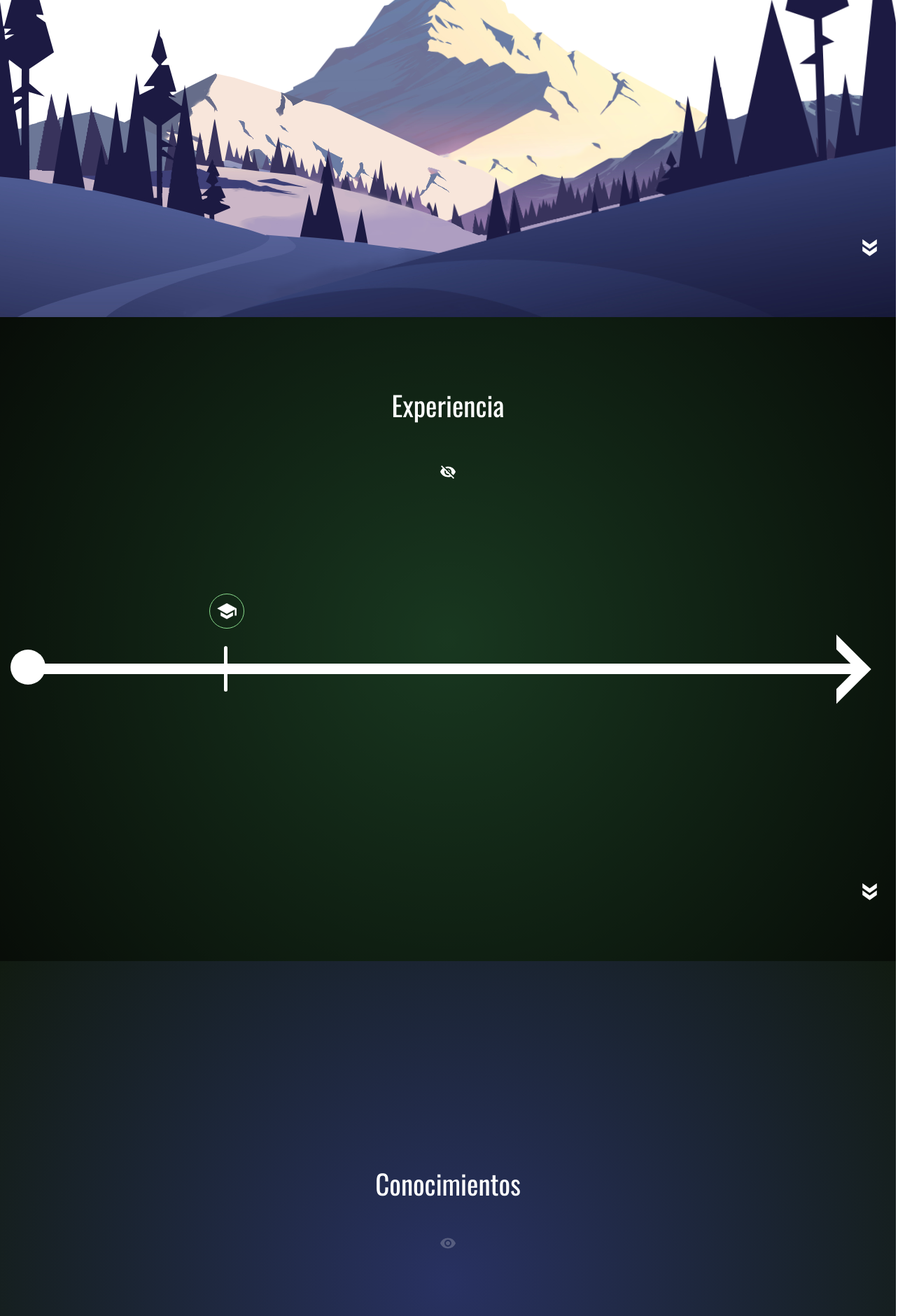
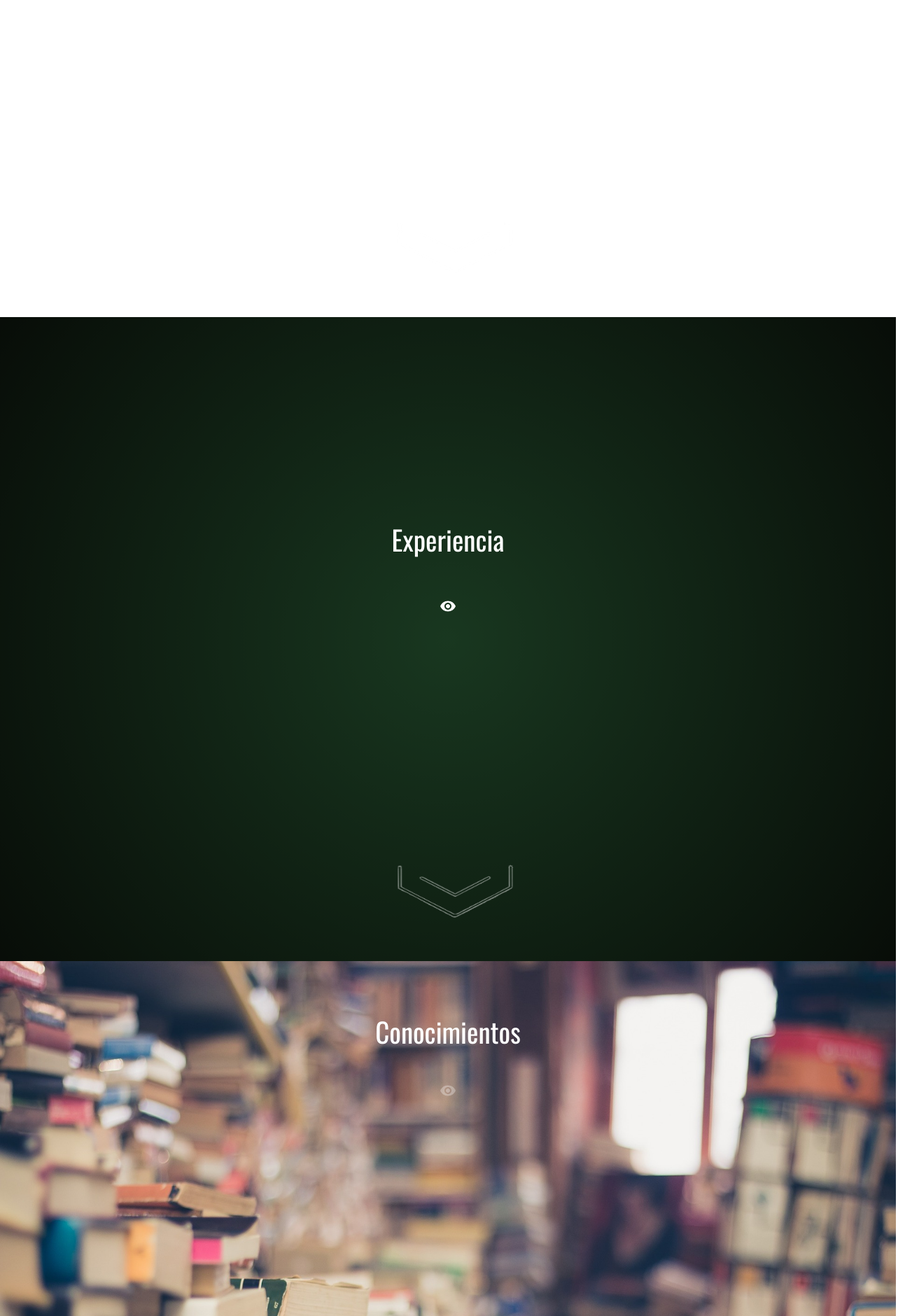
Before and after one commit to antonio9520/portafolioreact, a React (Create React App) app: page / in a window 1280 px wide. Shown: the part 1307-3187 px from the top of the page at 70% size, 1303 px wide, since content can reach past the window. Built offline with nearby package versions, Linux system fonts and the light colour scheme.

Commit message:
arreglo animaciones knoledge, experience y btns link

```diff
--- a/src/components/btnLink/BtnLink.css
+++ b/src/components/btnLink/BtnLink.css
@@ -1,77 +1,74 @@
-.div-discover{
+.div-discover {
   position: absolute;
-    bottom:50px;
+  bottom: 50px;
   right: 10px;
   padding: 10px;
   z-index: 10000;
 }
 
-  .div-discover p{
+.div-discover p {
   position: absolute;
-    transform: rotate(-90deg) ;
+  transform: rotate(-90deg);
   color: white;
-    font-family: "Oswald",sans-serif;
+  font-family: "Oswald", sans-serif;
   letter-spacing: 2px;
   padding: 10px;
-    font-size:25px;
+  font-size: 25px;
   right: -33px;
   bottom: 50px;
 }
 
-  .icon{
+.icon {
   margin-left: -20px;
   color: #fff;
-     animation: iconAnimation .8s linear infinite;
+  animation: iconAnimation 0.8s linear infinite;
   animation-direction: alternate;
-
 }
 
-  .btn-link-right{
+.btn-link-right {
   transform: rotate(90deg);
   color: white;
   margin-bottom: 20px;
-    animation: iconAnimation .8s linear infinite;
+  animation: iconAnimation 0.8s linear infinite;
   animation-direction: alternate;
-
 }
-  .btn-link-up{
+.btn-link-up {
   transform: rotate(-90deg);
   color: white;
   margin-bottom: 20px;
-    animation: iconAnimationReverse .8s linear infinite;
+  animation: iconAnimationReverse 0.8s linear infinite;
   animation-direction: alternate;
 }
 @keyframes iconAnimation {
-    0%{
+  0% {
     transform: translateY(0) rotate(90deg);
   }
-    100%{
+  100% {
     transform: translateY(20px) rotate(90deg);
   }
 }
 @keyframes iconAnimationReverse {
-    0%{
+  0% {
     transform: translateY(20px) rotate(-90deg);
   }
-    100%{
+  100% {
     transform: translateY(0) rotate(-90deg);
   }
 }
 
-
-@media (max-width: 600px){
-    .div-discover{
+@media (max-width: 600px) {
+  .div-discover {
     position: absolute;
-      bottom: 120px;
+    bottom: 60px;
     right: 10px;
     padding: 10px;
+  }
+  .btn-link-right {
+    opacity: 1;
 
   }
-    .btn-link-right{
-      opacity: 0;
-
-    }
-    .btn-link-up{
-     opacity: 0;
+  .btn-link-up {
+    opacity: 1;
+    margin-bottom: -40px;
   }
 }
--- a/src/containers/JobExperience/JobExperience.css
+++ b/src/containers/JobExperience/JobExperience.css
@@ -13,7 +13,7 @@
   position: relative;
   min-height: 115vh;
  overflow: hidden;
-
+  box-sizing: border-box;
 }
 .job-title {
   padding-top: 20%;
@@ -62,7 +62,7 @@
 .cont-show-btn {
   width: 100%;
   text-align: center;
-  padding-bottom: 300px;
+
   transition: 2s all ease;
 }
 .cont-show-btn-active {
@@ -75,7 +75,7 @@
   padding-right: 45px;
 }
 
-.container-line {
+.container-line-active {
   padding-bottom: 30px;
   opacity: 1;
   -webkit-transition: all 0.5s ease-in-out;
@@ -84,12 +84,18 @@
   -o-transition: all 0.5s ease-in-out;
   transition: all 0.5s ease-in-out;
 }
-.container-line-active {
+
+.container-line{
+  display: none;
+}
+/* .container-line-active {
   opacity: 0;
+  display: none;
 }
 
 .lineJob-enter {
   opacity: 0;
+  display: none;
 }
 .lineJob-enter-active {
   opacity: 1;
@@ -103,7 +109,8 @@
 .lineJob-exit-active {
   opacity: 0;
   transition: opacity 2000ms;
-}
+  display: none;
+} */
 
 /**image**/
 .img-job {
--- a/src/containers/JobExperience/JobExperience.jsx
+++ b/src/containers/JobExperience/JobExperience.jsx
@@ -1,4 +1,4 @@
-import React, { useState, Fragment,  useRef } from "react";
+import React, { useState, Fragment, useRef, useEffect } from "react";
 import "./JobExperience.css";
 import { IconButton, Hidden } from "@material-ui/core";
 import { BtnLink } from "../../components";
@@ -10,12 +10,23 @@ import img2 from "../../resources/img/duoc.jpg";
 import duoc2 from "../../resources/img/duoc2.jpg";
 import duoc3 from "../../resources/img/duoc3.jpg";
 import CardExperience from "./mdUp/CardExperience";
+import arrow from "../../resources/img/arrow.png"
+import { Link } from "react-scroll";
 
-const JobExperience = () => {
+const JobExperience = (props) => {
+  const { experience } = props;
   const [image, setImage] = useState();
   const [time, setTime] = useState(false);
   const [collapse, setCollapse] = useState(true);
   const timeToClear = useRef(false);
+
+  useEffect(() => {
+    if (experience) {
+      setCollapse(true);
+    } else {
+      setCollapse(false);
+    }
+  }, [experience]);
 
   const changeImage = () => {
     // setImage(img);
@@ -60,13 +71,7 @@ const JobExperience = () => {
             </IconButton>
           </div>
           <Hidden smDown>
-            <CSSTransition
-              in={collapse}
-              unmountOnExit
-              timeout={2000}
-              classNames="lineJob"
-            >
-              <div>
+            <div className={collapse ? "container-line-active" : "container-line"}>
               <Grid container>
                 <Grid item xs={2} sm={2} md={2}>
                   <CardArrow>
@@ -103,20 +108,13 @@ const JobExperience = () => {
                     <Line />
                   </CardArrow>
                 </Grid>
-                  <Grid
-                    item
-                    xs={2}
-                    sm={2}
-                    md={2}
-                    className="container-line-end"
-                  >
+                <Grid item xs={2} sm={2} md={2} className="container-line-end">
                   <CardArrow>
                     <LineEnd />
                   </CardArrow>
                 </Grid>
               </Grid>
             </div>
-            </CSSTransition>
           </Hidden>
           <Hidden mdUp>
             <CSSTransition
@@ -139,7 +137,19 @@ const JobExperience = () => {
             </CSSTransition>
           </Hidden>
         </div>
-        <BtnLink p="" link="knowledge" classBtn="btn-link-right" />
+        <div className="arrow-about">
+      <Link
+          activeClass="active"
+          className="link"
+          to="knowledge"
+          spy={true}
+          offset={50}
+          duration={500}
+        >
+           <img src={arrow} alt="arrow"></img>
+        </Link>
+
+      </div>
       </div>
     </Fragment>
   );
--- a/src/containers/JobExperience/components/componentStyles.css
+++ b/src/containers/JobExperience/components/componentStyles.css
@@ -124,8 +124,8 @@
   position: relative;
 }
 .card-front span {
-  transform: scale(1);
-  animation: pulse-black 2s infinite ease-in-out alternate;
+  /* transform: scale(1);
+  animation: pulse-black 2s infinite ease-in-out alternate; */
 }
 
 .card-front {
@@ -162,7 +162,14 @@
 .card-front .animation-button{
  color: white;
  border: 1px solid white;
- animation: animationBtnJob 3s ease-in-out infinite alternate;
+ animation: animationBtnJob .5s ease-in-out alternate forwards;
+animation-iteration-count: 10;
+}
+
+.card-front .animation-button:hover{
+ color: white;
+ border: 1px solid white;
+ opacity: 1;
 }
 .card-front-active .animation-button{
   color: white;
@@ -171,19 +178,10 @@
  }
 @keyframes animationBtnJob{
   0%{
-    border: 1px solid white;
-  }
-  25%{
-    border: 1px solid rgb(75, 202, 81);
-  }
-  50%{
-    border: 1px solid rgb(65, 157, 185);
-  }
-  75%{
-    border: 1px solid rgb(82, 52, 216);
+   opacity: 1;
   }
   100%{
-    border: 1px solid rgb(179, 22, 22);
+   opacity: .2;
   }
 }
 
--- a/src/containers/Knowledge/Knowledge.css
+++ b/src/containers/Knowledge/Knowledge.css
@@ -92,6 +92,7 @@
   width: 100%;
   min-height: 115vh;
   position: relative;
+  overflow: hidden;
 }
 
 .cont-body-know {
@@ -109,7 +110,7 @@
   overflow: hidden;
 }
 
-.title-know {
+/* .title-know {
   padding-top: 20%;
   color: white;
   text-align: center;
@@ -117,7 +118,7 @@
   font-family: "Oswald", sans-serif;
   font-weight: 400;
   font-size: 3em;
-}
+} */
 .title-know-active {
   padding-top: 3%;
   padding-bottom: 0;
@@ -132,10 +133,12 @@
   width: 100%;
   position: relative;
   text-align: center;
+  padding-bottom: 20px;
   transition: 2s all ease;
 }
 .show-btn-know-active {
   width: 100%;
+  position: relative;
   text-align: center;
   padding-bottom: 20px;
   transition: 2s all ease;
@@ -163,7 +166,7 @@
 
 /***Transition***/
 
-.transition-know-enter {
+/* .transition-know-enter {
   opacity: 0;
 }
 
@@ -179,7 +182,7 @@
 .transition-know-exit-active {
   opacity: 0;
   transition: opacity 2000ms;
-}
+} */
 
 
 @media  (max-width: 600px) {
--- a/src/containers/Knowledge/Knowledge.jsx
+++ b/src/containers/Knowledge/Knowledge.jsx
@@ -1,10 +1,13 @@
-import React, { useState } from "react";
+import React, { useState, useEffect } from "react";
 import "./Knowledge.css";
 import img from "../../resources/img/books.jpg";
-import { Grid, IconButton } from "@material-ui/core";
-import {BtnLink} from "../../components";
+import { Grid, IconButton, Hidden } from "@material-ui/core";
+import { BtnLink } from "../../components";
+import { languages, frameworks, databases, others } from "./data";
 import Categories from "./components/categories";
 import KnowItem from "./components/KnowItem";
+import arrow from "../../resources/img/arrow.png"
+import { Link } from "react-scroll";
 import {
   Code,
   Storage,
@@ -15,109 +18,31 @@ import {
 } from "@material-ui/icons";
 import { CSSTransition } from "react-transition-group";
 
-const Knowledge = () => {
+const Knowledge = (props) => {
+  const { knowledge } = props;
   const [collapse, setCollapse] = useState(false);
 
-  const languages = [
-    {
-      avatar: "I",
-      typo: "Javascript",
-      className: "avatar-int",
-    },
-    {
-      avatar: "I",
-      typo: "Html",
-      className: "avatar-int",
-    },
-    {
-      avatar: "I",
-      typo: "Css",
-      className: "avatar-int",
-    },
-    {
-      avatar: "N",
-      typo: "Sql",
-      className: "avatar-novice",
-    },
-
-  ];
-  const databases = [
-    {
-      avatar: "N",
-      typo: "MongoDB",
-      className: "avatar-novice",
-    },
-    {
-      avatar: "N",
-      typo: "Sql server",
-      className: "avatar-novice",
-    },
-    {
-      avatar: "N",
-      typo: "Firebase",
-      className: "avatar-novice",
-    },
-  ];
-  const frameworks = [
-    {
-      avatar: "I",
-      typo: "ReactJs",
-      className: "avatar-int",
-    },
-    {
-      avatar: "N",
-      typo: "NodeJs",
-      className: "avatar-novice",
-    },
-    {
-      avatar: "N",
-      typo: "Express",
-      className: "avatar-novice",
-    },
-  ];
-
-  const others = [
-    {
-      avatar: "I",
-      typo: "GitHub",
-      className: "avatar-int",
-    },
-    {
-      avatar: "I",
-      typo: "Redux",
-      className: "avatar-int",
-    },
-    {
-      avatar: "I",
-      typo: "Material-ui",
-      className: "avatar-int",
-    },
-    {
-      avatar: "N",
-      typo: "Photoshop",
-      className: "avatar-novice",
-    },
-  ];
+  useEffect(() => {
+    if (knowledge) {
+      setCollapse(true);
+    } else {
+      setCollapse(false);
+    }
+  }, [knowledge]);
   const handleClick = () => {
     setCollapse(!collapse);
   };
   return (
     <div className="container-Know" id="knowledge">
-
       <div className="overlay-know"></div>
-      <CSSTransition classNames="transition-know"
-            in={collapse}
-            unmountOnExit
-            timeout={2000}>
       <img className="img-know" src={img} alt="img-know"></img>
-      </CSSTransition>
       <div className="cont-body-know">
         <Grid container>
           <Grid item xs={12} sm={12} md={12}>
-            <h2 className={collapse ? "title-know-active" : "title-know"} >
-              Conocimientos
-            </h2>
-            <div className={ collapse ? "show-btn-know-active" : "show-btn-know"}>
+            <h2 className="title-know-active">Conocimientos</h2>
+            <div
+              className={collapse ? "show-btn-know-active" : "show-btn-know"}
+            >
               <IconButton onClick={handleClick}>
                 {collapse ? (
                   <VisibilityOff className="btn-show-job-off" />
@@ -127,16 +52,10 @@ const Knowledge = () => {
               </IconButton>
             </div>
           </Grid>
-          <CSSTransition
-            classNames="transition-know"
-            in={collapse}
-            unmountOnExit
-            timeout={2000}
-          >
           <Grid container>
             <Grid item xs={12} sm={12} md={12}>
               <div>
-                  <Categories collapse={collapse}/>
+                <Categories collapse={collapse} />
               </div>
             </Grid>
             <Grid item xs={12} sm={6} md={3} style={{ textAlign: "center" }}>
@@ -176,10 +95,21 @@ const Knowledge = () => {
               />
             </Grid>
           </Grid>
-          </CSSTransition>
         </Grid>
       </div>
-      <BtnLink p="" link="proyects" classBtn="btn-link-right"/>
+      <div className="arrow-about">
+      <Link
+          activeClass="active"
+          className="link"
+          to="proyects"
+          spy={true}
+          offset={50}
+          duration={500}
+        >
+           <img src={arrow} alt="arrow"></img>
+        </Link>
+
+      </div>
     </div>
   );
 };
--- /dev/null
+++ b/src/containers/Knowledge/data.js
@@ -0,0 +1,79 @@
+ export const languages = [
+    {
+      avatar: "I",
+      typo: "Javascript",
+      className: "avatar-int",
+    },
+    {
+      avatar: "I",
+      typo: "Html",
+      className: "avatar-int",
+    },
+    {
+      avatar: "I",
+      typo: "Css",
+      className: "avatar-int",
+    },
+    {
+      avatar: "N",
+      typo: "Sql",
+      className: "avatar-novice",
+    },
+  ];
+  export const databases = [
+    {
+      avatar: "N",
+      typo: "MongoDB",
+      className: "avatar-novice",
+    },
+    {
+      avatar: "N",
+      typo: "Sql server",
+      className: "avatar-novice",
+    },
+    {
+      avatar: "N",
+      typo: "Firebase",
+      className: "avatar-novice",
+    },
+  ];
+  export const frameworks = [
+    {
+      avatar: "I",
+      typo: "ReactJs",
+      className: "avatar-int",
+    },
+    {
+      avatar: "N",
+      typo: "NodeJs",
+      className: "avatar-novice",
+    },
+    {
+      avatar: "N",
+      typo: "Express",
+      className: "avatar-novice",
+    },
+  ];
+
+  export const others = [
+    {
+      avatar: "I",
+      typo: "GitHub",
+      className: "avatar-int",
+    },
+    {
+      avatar: "I",
+      typo: "Redux",
+      className: "avatar-int",
+    },
+    {
+      avatar: "I",
+      typo: "Material-ui",
+      className: "avatar-int",
+    },
+    {
+      avatar: "N",
+      typo: "Photoshop",
+      className: "avatar-novice",
+    },
+  ];
--- a/src/containers/about/About.css
+++ b/src/containers/about/About.css
@@ -17,7 +17,6 @@
   min-width: 100%;
 }
 
-
 .backImg img {
   position: absolute;
   min-width: 100%;
@@ -34,14 +33,14 @@
     filter: hue-rotate(360deg);
   }
 }
-.backImgxs{
+.backImgxs {
   display: none;
 }
 .hidden {
   display: none;
 }
-.primeraxs{
-display: none;
+.primeraxs {
+  display: none;
 }
 
 .primera {
@@ -53,7 +52,6 @@ display: none;
   z-index: 1000;
   animation: movrl 4s infinite ease-in-out;
   animation-direction: alternate;
-
 }
 .segunda {
   position: absolute;
@@ -62,20 +60,20 @@ display: none;
   bottom: -20px;
   width: 100%;
   animation: movsegunda 4s infinite ease-in-out;
-  animation-delay: .1s;
+  animation-delay: 0.1s;
   animation-direction: alternate;
 }
-.tercera{
+.tercera {
   position: absolute;
   transition: 0.5s all;
   left: -10px;
   bottom: -10px;
   width: 100%;
   animation: movsegunda 5s infinite ease-in-out;
-  animation-delay: .7s;
+  animation-delay: 0.7s;
   animation-direction: alternate;
 }
-.cuarta{
+.cuarta {
   position: absolute;
   bottom: -20px;
   right: -12px;
@@ -85,7 +83,7 @@ display: none;
   animation: movrl 6s infinite ease-in-out;
   animation-direction: alternate;
 }
-.quinta{
+.quinta {
   position: absolute;
   transition: 0.5s all;
   left: -10px;
@@ -96,12 +94,12 @@ display: none;
   animation-direction: alternate;
 }
 
-.sexta{
+.sexta {
   position: absolute;
 
   width: 100%;
   bottom: 0;
-  animation-delay: .4s;
+  animation-delay: 0.4s;
   animation: movrl 4.4s infinite ease-in-out;
   animation-direction: alternate;
 }
@@ -113,19 +111,19 @@ display: none;
 }
 
 @keyframes movrl {
-  0%{
+  0% {
     transform: rotate(-2deg);
   }
-  100%{
+  100% {
     transform: rotate(2deg);
   }
 }
 
-@keyframes movsegunda{
-  0%{
+@keyframes movsegunda {
+  0% {
     transform: rotate(2deg);
   }
-  100%{
+  100% {
     transform: rotate(-2deg);
   }
 }
@@ -153,9 +151,30 @@ display: none;
   animation-duration: 5s;
 }
 
-@media  (max-width: 600px) {
-
-  .backImgxs{
+.arrow-about{
+  position: absolute;
+  bottom: 50px;
+  right: 0;
+  left: 0;
+  display: flex;
+  justify-content: center;
+  z-index: 10000;
+}
+.arrow-about img{
+  width: 200px;
+  height: 100px;
+  cursor: pointer;
+  opacity: .5;
+  filter: grayscale(100%)
+}
+.arrow-about img:hover{
+  width: 200px;
+  height: 100px;
+  cursor: pointer;
+  opacity: 1;
+}
+@media (max-width: 600px) {
+  .backImgxs {
     position: fixed;
     /* background: black; */
     overflow: hidden;
@@ -164,25 +183,25 @@ display: none;
     bottom: 0;
     top: 0;
     height: 100vh;
-    min-width: 100%;
+    width: 100%;
     display: block;
   }
   .backImgxs img {
     position: absolute;
-    min-width: 100%;
+    width: 100%;
     height: 100vh;
     top: 0;
     overflow: hidden;
   }
   .backImg img {
-   display: none;
-  }
-  .backImg{
     display: none;
   }
-  .primeraxs{
+  .backImg {
+    display: none;
+  }
+  .primeraxs {
     position: absolute;
-    animation-delay: .4s;
+    animation-delay: 0.4s;
     animation: movrl 4.4s infinite ease-in-out;
     animation-direction: alternate;
     left: -15px;
@@ -194,30 +213,26 @@ display: none;
   }
   .primera {
     display: none;
-
   }
   .segunda {
     display: none;
   }
-  .tercera{
+  .tercera {
     display: none;
   }
-  .cuarta{
+  .cuarta {
     display: none;
   }
-  .quinta{
+  .quinta {
     display: none;
   }
 
-  .sexta{
-  display: none;
+  .sexta {
+    display: none;
   }
-
 }
 
 @media (min-width: 600px) and (max-width: 960px) {
-
-
   .cont-typo-about {
     display: flex;
     justify-content: center;
@@ -238,8 +253,7 @@ display: none;
     display: inline-flex;
     flex-direction: row;
   }
-  .backImgxs{
+  .backImgxs {
     display: none;
   }
-
 }
--- a/src/containers/about/About.jsx
+++ b/src/containers/about/About.jsx
@@ -7,6 +7,8 @@ import tercera from "../../resources/img/tercera.png";
 import cuarta from "../../resources/img/cuarta.png";
 import quinta from "../../resources/img/quinta.png";
 import sexta from "../../resources/img/sexta.png";
+import arrow from "../../resources/img/arrow.png"
+import { Link } from "react-scroll";
 import primeraxs from "../../resources/img/primeraxs.png";
 import "./About.css";
 import { Stars, Card, Contact } from "./components";
@@ -34,8 +36,8 @@ const About = (props) => {
 
       <Card card={card} />
       <Contact contact={contact} />
-      <BtnLink p="" link="experience" classBtn="btn-link-right" />
-      <Stars />
+
+      {/* <Stars />
 
       <div>
         <img
@@ -85,6 +87,20 @@ const About = (props) => {
           style={{ zIndex: 1050 }}
           className="sexta"
         />
+      </div>  */}
+
+      <div className="arrow-about">
+      <Link
+          activeClass="active"
+          className="link"
+          to="experience"
+          spy={true}
+          offset={50}
+          duration={500}
+        >
+           <img src={arrow} alt="arrow"></img>
+        </Link>
+
       </div>
     </div>
   );
--- a/src/containers/app/App.js
+++ b/src/containers/app/App.js
@@ -9,6 +9,8 @@ class App extends Component {
     this.state = {
       card: "hidden",
       contact: "hidden",
+      experience: false,
+      knowledge: false,
     };
   }
   authenticate() {
@@ -30,6 +32,8 @@ class App extends Component {
   }
 
   handleAnimation = () => {
+    // console.log(document.documentElement.scrollTop)
+    //about
     if (document.documentElement.scrollTop > 500) {
       this.setState({
         card: "card-visible",
@@ -42,18 +46,40 @@ class App extends Component {
         contact: "hidden",
       });
     }
+    //experience
+    if (document.documentElement.scrollTop < 1400) {
+      this.setState({
+        experience: false,
+      });
+    }
+    if (document.documentElement.scrollTop > 1410) {
+      this.setState({
+        experience: true,
+        card: "hidden",
+        contact: "hidden",
+      });
+    }
+
+    //knowledge
+    if (document.documentElement.scrollTop < 2130) {
+      this.setState({
+        knowledge: false,
+      });
+    }
+    if (document.documentElement.scrollTop > 2140) {
+      this.setState({
+        knowledge: true,
+      });
+    }
   };
 
   render() {
     return (
       <div>
         <Cover />
-        <About
-          card={this.state.card}
-          contact={this.state.contact}
-        />
-        <JobExperience />
-        <Knowledge />
+        <About card={this.state.card} contact={this.state.contact} />
+        <JobExperience experience={this.state.experience} />
+        <Knowledge knowledge={this.state.knowledge} />
         <Proyects />
         <Footer />
       </div>
--- a/src/index.css
+++ b/src/index.css
@@ -7,4 +7,5 @@ body {
 }
 html {
   scroll-behavior: smooth;
+  overflow-x: hidden;
 }
```
Also changed, not shown: src/containers/Knowledge/components/styles.css (+61 -57 lines), src/resources/img/arrow.png (added). Lines whose indentation alone changed are shown as unchanged.
